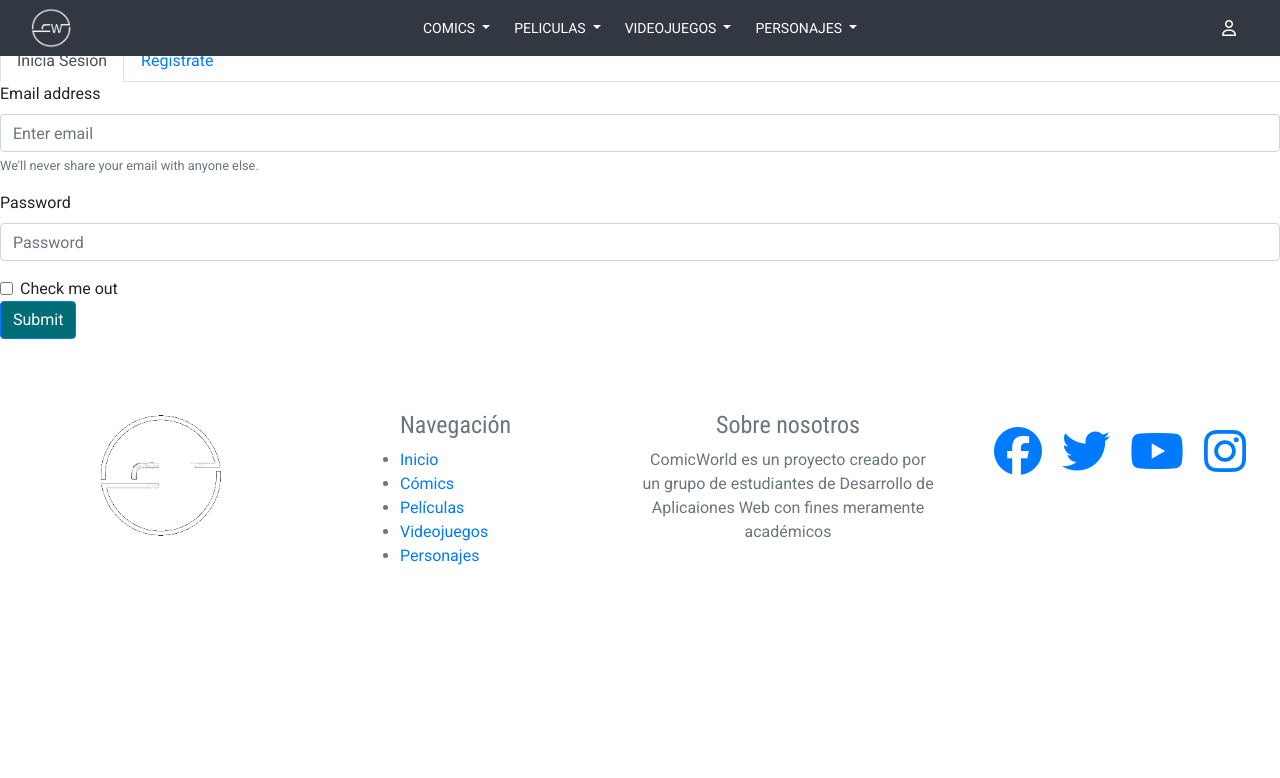
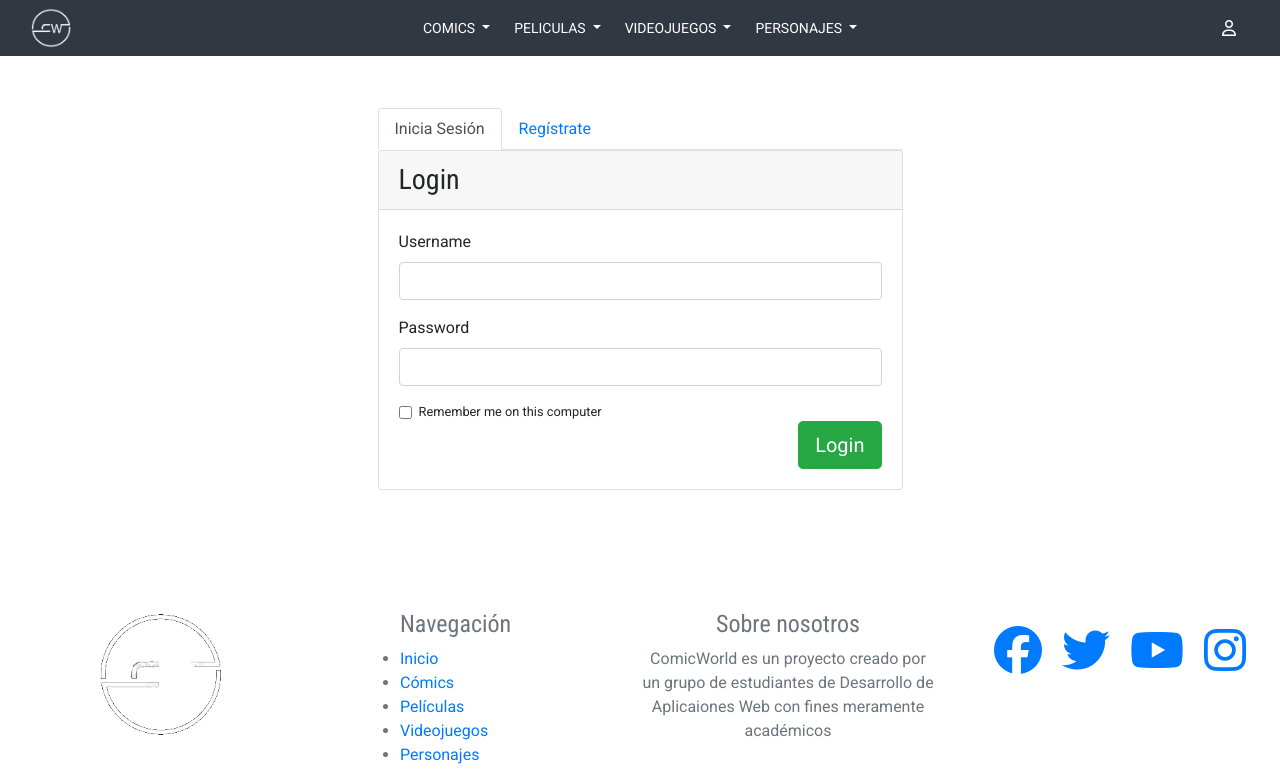
Before and after one commit to jorge228/ComicWorld, a PHP site: page /formulario.php in a window 1280 px wide. Shown: the top 778 px of the page. Run offline with PHP 8.4, Linux system fonts and the light colour scheme; some libraries are stand-ins or nearby versions.

Commit message:
formularios

```diff
--- a/ProyectoDIW/css/resume.css
+++ b/ProyectoDIW/css/resume.css
@@ -111,7 +111,7 @@ h1, h2, h3, h4, h5 {
     a un contenedor se arregla este problema añadiendo un espacio en blanco y dejand
     visible el contenido importante   */
 #correctorBarra {
-  height: 40px; }
+  height: 60px; }
 
 /*- - - - - - - - - End Corrector Barra - - - - - - - - - */
 /*- - - - - - - - - Start Anchor - - - - - - - - - - */
--- a/ProyectoDIW/formulario.php
+++ b/ProyectoDIW/formulario.php
@@ -12,7 +12,8 @@
     <!--MENU DE NAVEGACION-->
     <?php include "includes/menuNav.php"; ?>
 
-    <section class="container-fluid p-0">
+    <section class="container py-5">
+        <div class="col-md-6 offset-md-3">
             <!-- ÍTEMS -->
             <nav>
                 <div class="nav nav-tabs" id="nav-tab" role="tablist">
@@ -25,27 +26,63 @@
             <div class="tab-content" id="nav-tabContent">
                 <!-- CONTENIDO 1 -->
                 <div class="tab-pane fade show active" id="nav-home" role="tabpanel" aria-labelledby="nav-home-tab">
-                <form>
+                    <div class="card card-outline-secondary">
+                        <div class="card-header">
+                            <h3 class="mb-0">Login</h3>
+                        </div>
+                        <div class="card-body">
+                            <form class="form" role="form" autocomplete="off" id="loginForm" novalidate="" method="POST">
                                 <div class="form-group">
-                        <label for="exampleInputEmail1">Email address</label>
-                        <input type="email" class="form-control" id="exampleInputEmail1" aria-describedby="emailHelp" placeholder="Enter email">
-                        <small id="emailHelp" class="form-text text-muted">We'll never share your email with anyone else.</small>
+                                    <label for="uname1">Username</label>
+                                    <input type="text" class="form-control" name="uname1" id="uname1" required="">
+                                    <div class="invalid-feedback">Please enter your username or email</div>
                                 </div>
                                 <div class="form-group">
-                        <label for="exampleInputPassword1">Password</label>
-                        <input type="password" class="form-control" id="exampleInputPassword1" placeholder="Password">
+                                    <label>Password</label>
+                                    <input type="password" class="form-control" id="pwd1" required="" autocomplete="new-password">
+                                    <div class="invalid-feedback">Please enter a password</div>
                                 </div>
-                    <div class="form-check">
-                        <input type="checkbox" class="form-check-input" id="exampleCheck1">
-                        <label class="form-check-label" for="exampleCheck1">Check me out</label>
+                                <div class="form-check small">
+                                    <label class="form-check-label">
+                                        <input type="checkbox" class="form-check-input"> <span>Remember me on this computer</span>
+                                    </label>
                                 </div>
-                    <button type="submit" class="btn btn-primary">Submit</button>
+                                <button type="submit" class="btn btn-success btn-lg float-right" id="btnLogin">Login</button>
                             </form>
+                        </div>
+                    </div>
                 </div>
                 <!-- CONTENIDO 2 -->
                 <div class="tab-pane fade" id="nav-profile" role="tabpanel" aria-labelledby="nav-profile-tab">
-                formulario 2
-
+                    <div class="card card-outline-secondary">
+                        <div class="card-header">
+                            <h3 class="mb-0">Sign Up</h3>
+                        </div>
+                        <div class="card-body">
+                            <form class="form" role="form" autocomplete="off">
+                                <div class="form-group">
+                                    <label for="inputName">Name</label>
+                                    <input type="text" class="form-control" id="inputName" placeholder="Full name">
+                                </div>
+                                <div class="form-group">
+                                    <label for="inputEmail3">Email</label>
+                                    <input type="email" class="form-control" id="inputEmail3" placeholder="Email" required="">
+                                </div>
+                                <div class="form-group">
+                                    <label for="inputPassword3">Password</label>
+                                    <input type="password" class="form-control" id="inputPassword3" placeholder="Password" required="">
+                                </div>
+                                <div class="form-group">
+                                    <label for="inputVerify3">Verify</label>
+                                    <input type="password" class="form-control" id="inputVerify3" placeholder="Password (again)" required="">
+                                </div>
+                                <div class="form-group">
+                                    <button type="submit" class="btn btn-success btn-lg float-right">Register</button>
+                                </div>
+                            </form>
+                        </div>
+                    </div>
+                </div>
             </div>
         </div>
     </section>
--- a/ProyectoDIW/scss/_general.scss
+++ b/ProyectoDIW/scss/_general.scss
@@ -57,7 +57,7 @@ h1, h2, h3, h4, h5 {
     a un contenedor se arregla este problema añadiendo un espacio en blanco y dejand
     visible el contenido importante   */
     #correctorBarra {
-        height: 40px;
+        height: 60px;
     }
 /*- - - - - - - - - End Corrector Barra - - - - - - - - - */
 
```
Lines whose indentation alone changed are shown as unchanged.
